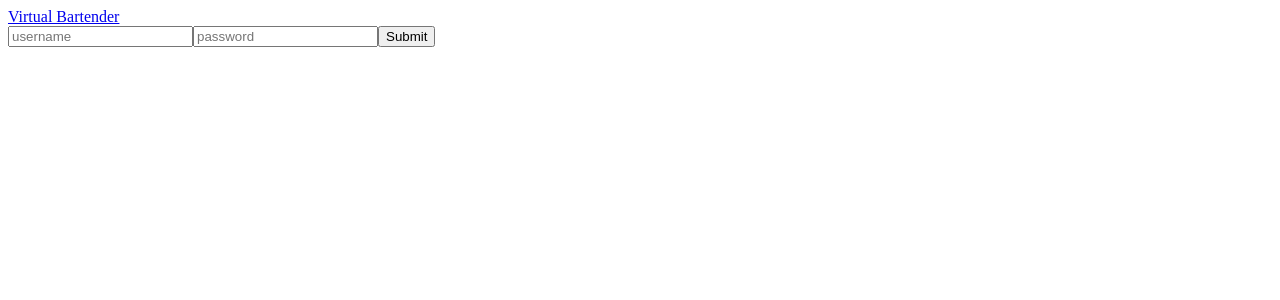
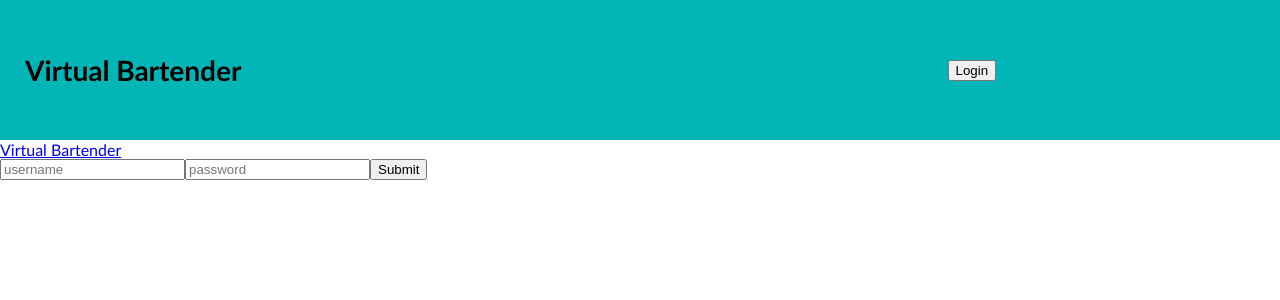
Before and after one commit to holtwalborn/virtual-bartender, a React (Create React App) app: page /login in a window 1280 px wide. Shown: the top 300 px of the page. Built offline with nearby package versions, Linux system fonts and the light colour scheme.

Commit message:
moved components around, modularized things, added some paths, and made styling

```diff
--- a/public/index.html
+++ b/public/index.html
@@ -4,6 +4,12 @@
     <meta http-equiv="X-UA-Compatible" content="IE=edge">
     <meta name="viewport" content="width=device-width, initial-scale=1.0">
     <title>Document</title>
+    <style>
+        body {
+            margin: 0;
+            font-family: 'Trebuchet MS', 'Lucida Sans Unicode', 'Lucida Grande', 'Lucida Sans', Arial, sans-serif;
+        }
+    </style>
 </head>
 <body>
     <div id="root"></div>
--- /dev/null
+++ b/src/components/App.js
@@ -0,0 +1,36 @@
+import React, { useState, useEffect } from 'react';
+import {
+    Route,
+    Switch
+} from 'react-router-dom';
+
+import Home from './Home';
+import Login from './Login';
+import Header from './Header';
+
+import TokenUtilities from '../utilities/token';
+import Drinks from './Drinks';
+
+//http://localhost:3000/ -> Home Component
+//http://localhost:3000/login -> Login Component
+const App = () => {
+    const [token, setToken] = useState(TokenUtilities.getToken());
+    const [isLoggedIn, setIsLoggedIn] = useState(!!token);
+
+    useEffect(function() {
+        setIsLoggedIn(!!token);
+    }, [token]);
+
+    return (
+        <>
+            <Header isLoggedIn={isLoggedIn} setToken={setToken} />
+            <Switch>
+                <Route path="/drinks"><Drinks /></Route>
+                <Route path="/login"><Login setToken={setToken} /></Route>
+                <Route path="/"><Home /></Route>
+            </Switch>
+        </>
+    )
+};
+
+export default App;
--- /dev/null
+++ b/src/components/Drink.js
@@ -0,0 +1,13 @@
+import React from 'react';
+
+const Drink = ({name, amount, type}) => {
+    return (
+        <div className="drink">
+            <h4>{name}</h4>
+            <p>amount: {amount}</p>
+            <p>type: {type}</p>
+        </div>
+    )
+}
+
+export default Drink;
--- /dev/null
+++ b/src/components/Drinks.js
@@ -0,0 +1,15 @@
+import React from 'react';
+
+import Drink from './Drink';
+
+import '../style/Drinks.css';
+
+const Drinks = () => {
+
+    return (
+        <div id="drink-container">
+        </div>
+    )
+}
+
+export default Drinks;
--- /dev/null
+++ b/src/components/Header.js
@@ -0,0 +1,36 @@
+import React from 'react';
+import { Link } from 'react-router-dom';
+
+import TokenUtilities from '../utilities/token';
+
+import '../style/Header.css';
+
+const Header = ({isLoggedIn, setToken}) => {
+
+    function handleLogout(e) {
+        e.preventDefault();
+        TokenUtilities.removeToken();
+        setToken(null);
+    }
+
+    return (
+        <header>
+            <h3>Virtual Bartender</h3>
+            {
+                isLoggedIn ?
+                    <>
+                        <Link to="/drinks">Drinks</Link>
+                        <button onClick={handleLogout}>Logout</button>
+                    </> :
+                    <>
+                        <div></div>
+                        <Link to="/login">
+                            <button>Login</button>
+                        </Link>
+                    </>
+            }
+        </header>
+    )
+}
+
+export default Header;
--- a/src/components/Login.js
+++ b/src/components/Login.js
@@ -1,5 +1,7 @@
 import React, { useState } from 'react';
 import { Link } from 'react-router-dom';
+
+import API from '../utilities/api';
 
 /**
  * A form that has a username and password input and a button
@@ -8,23 +10,15 @@ import { Link } from 'react-router-dom';
  * error handling -> catch and alert the error
  */
 
-const Login = () => {
-
-    const BASE_URL = 'http://localhost:1234';
+const Login = ({setToken}) => {
 
     const [user, setUser] = useState({username: '', password: ''});
 
     async function storeToken() {
         try {
-            const response = await fetch(`${BASE_URL}/login`, {
-                method: 'POST',
-                headers: {
-                    'Content-Type': 'application/json'
-                },
-                body: JSON.stringify(user)
-            });
-            const data = await response.json();
+            const data = await API.makeRequest('/login', 'POST', user);
             localStorage.setItem('vb-token', data.token);
+            setToken(data.token);
         } catch (error) {
             alert(error);
         }
--- a/src/index.js
+++ b/src/index.js
@@ -1,26 +1,10 @@
 import React from 'react';
 import ReactDOM from 'react-dom';
 import {
-    BrowserRouter as Router,
-    Route,
-    Switch
+    BrowserRouter as Router
 } from 'react-router-dom';
 
-import Home from './components/Home';
-import Login from './components/Login';
-
-//http://localhost:3000/ -> Home Component
-//http://localhost:3000/login -> Login Component
-const App = () => {
-    return (
-        <>
-            <Switch>
-                <Route path="/login"><Login /></Route>
-                <Route path="/"><Home /></Route>
-            </Switch>
-        </>
-    )
-};
+import App from './components/App';
 
 ReactDOM.render(
     <Router><App /></Router>,
--- /dev/null
+++ b/src/style/Drinks.css
@@ -0,0 +1,22 @@
+#drink-container {
+    display: flex;
+    flex-wrap: wrap;
+}
+
+#drink-container .drink {
+    width: 45%;
+    margin: 25px;
+    text-align: center;
+    display: grid;
+    grid-template-rows: 2em 1fr;
+    grid-template-columns: repeat(2, 1fr);
+    border-radius: 25px;
+    border: 1px solid black;
+}
+
+#drink-container .drink h4 {
+    grid-column: span 2;
+    background-color: rgb(195, 195, 195);
+    margin: 0;
+    border-radius: 25px 25px 0px 0px;
+}
--- /dev/null
+++ b/src/style/Header.css
@@ -0,0 +1,11 @@
+header {
+    display: grid;
+    grid-template-columns: 50% 1fr 1fr;
+    align-items: center;
+    padding: 25px;
+    background-color: rgb(0, 181, 181);
+}
+
+header h3 {
+    font-size: 28px;
+}
--- /dev/null
+++ b/src/utilities/api.js
@@ -0,0 +1,25 @@
+const BASE_URL = 'http://localhost:1234';
+
+import TokenUtilities from './token';
+
+export default {
+    makeRequest: async function(path, method, data) {
+        const token = TokenUtilities.getToken();
+        const defaultHeaders = {
+            'Content-Type': 'application/json'
+        }
+        if (token) {
+            defaultHeaders['authorization'] = `Bearer ${token}`;
+        }
+        const options = {
+            method,
+            headers: defaultHeaders
+        }
+        if (data) {
+            options.body = JSON.stringify(data);
+        }
+        const response = await fetch(BASE_URL + path, options);
+        const responseData = await response.json();
+        return responseData;
+    }
+}
--- /dev/null
+++ b/src/utilities/token.js
@@ -0,0 +1,15 @@
+const TOKEN_KEY = 'vb-token';
+
+export default {
+    getToken: function() {
+        return localStorage.getItem(TOKEN_KEY);
+    },
+
+    setToken: function(token) {
+        localStorage.setItem(TOKEN_KEY, token);
+    },
+
+    removeToken: function() {
+        localStorage.removeItem(TOKEN_KEY);
+    }
+}
```
